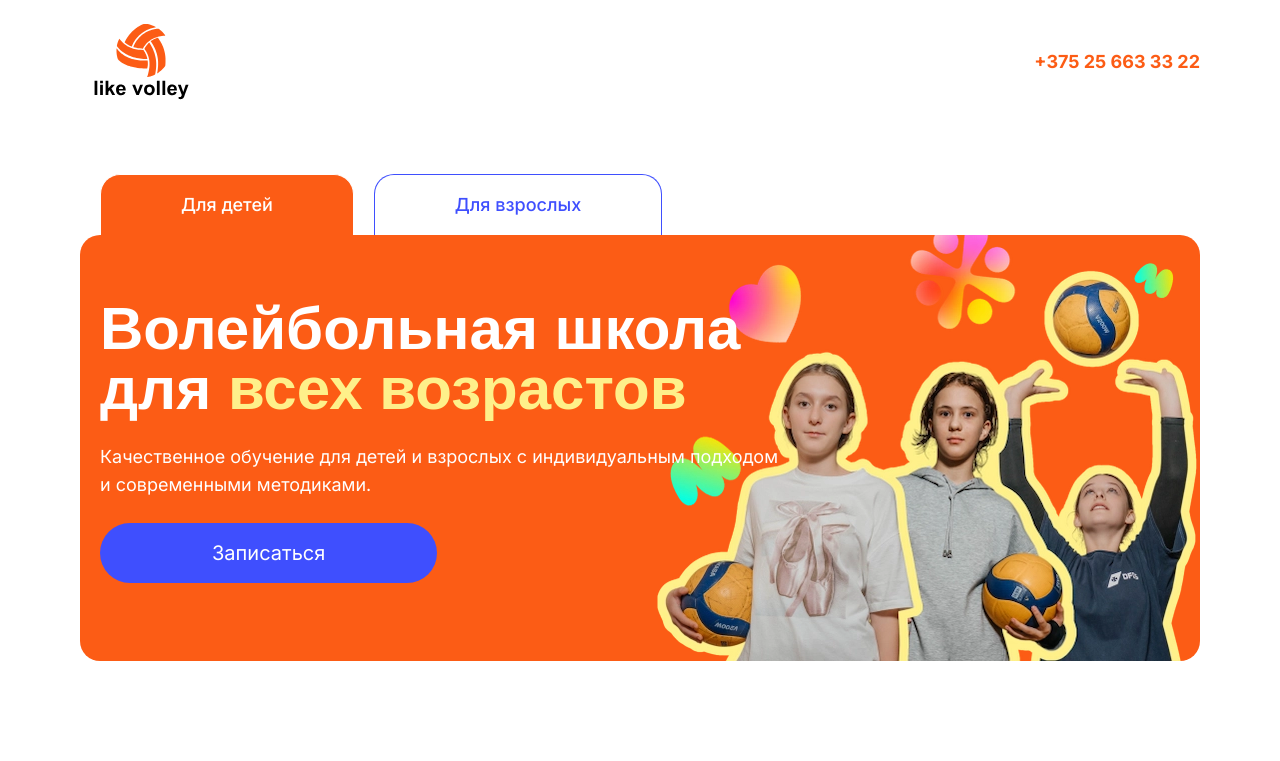
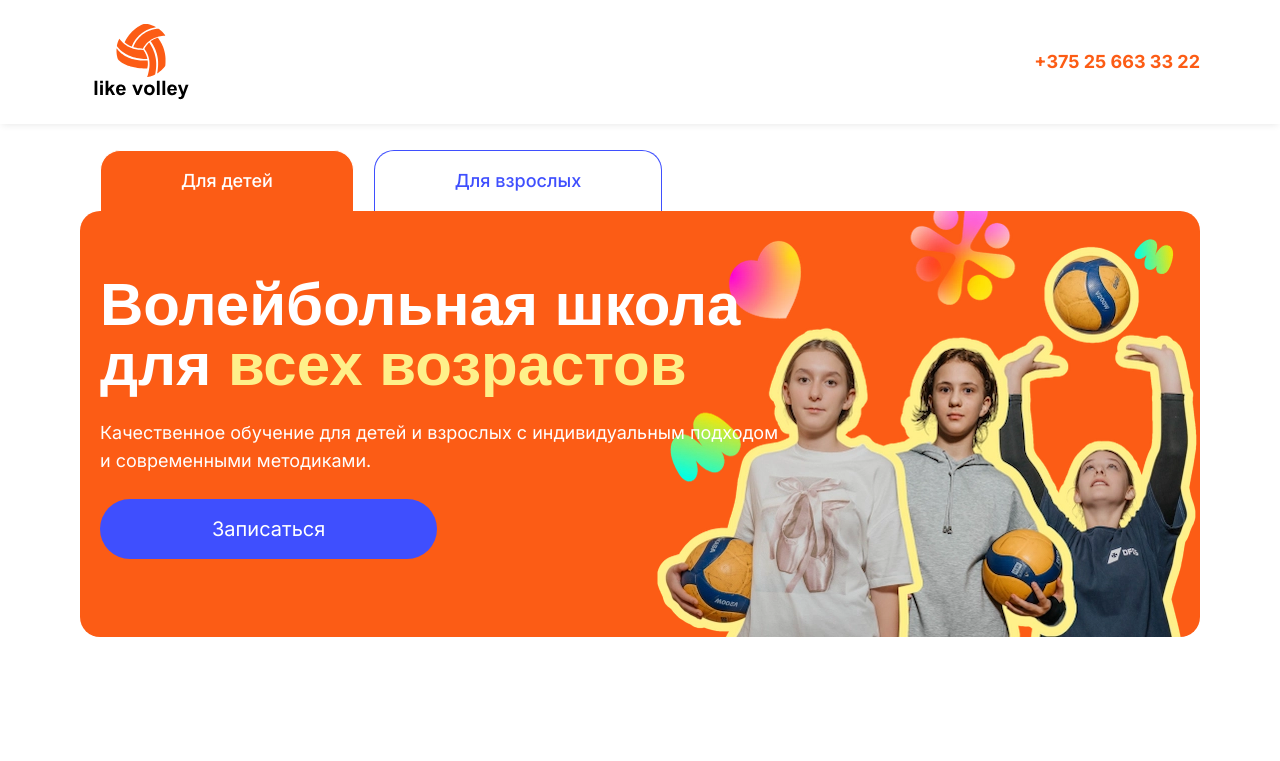
Before and after one commit to evgeniyworkbel/like-volley, a Next.js app: page / in a window 1280 px wide. Shown: the top 761 px of the page. Built offline with nearby package versions, Linux system fonts and the light colour scheme; a web font is replaced by a local one.

Commit message:
fix(widgets): add pt for hero - 25px, add shadow for header

```diff
--- a/src/widgets/header/ui/header.tsx
+++ b/src/widgets/header/ui/header.tsx
@@ -6,7 +6,7 @@ import { Navbar } from "./navbar";
 
 export function Header() {
   return (
-    <header className="flex items-center justify-between py-6 pr-12 pl-6 text-accent-orange xl:px-20">
+    <header className="flex items-center justify-between py-6 pr-12 pl-6 text-accent-orange shadow-[0_2px_8px_-2px_oklch(0.92_0_0)] xl:px-20">
       <Link href={navLinks.home.href}>
         <Image
           className="z-20"
--- a/src/widgets/hero/ui/hero.tsx
+++ b/src/widgets/hero/ui/hero.tsx
@@ -18,7 +18,7 @@ export function Hero() {
   };
 
   return (
-    <section className="flex flex-col px-5 py-[50px] text-center text-white xl:px-20">
+    <section className="flex flex-col px-5 pt-[26px] pb-[50px] text-center text-white xl:px-20">
       <div className="flex gap-4 px-4 xl:justify-start xl:gap-0 xl:px-0">
         <HeroTab
           className={cn({
```
